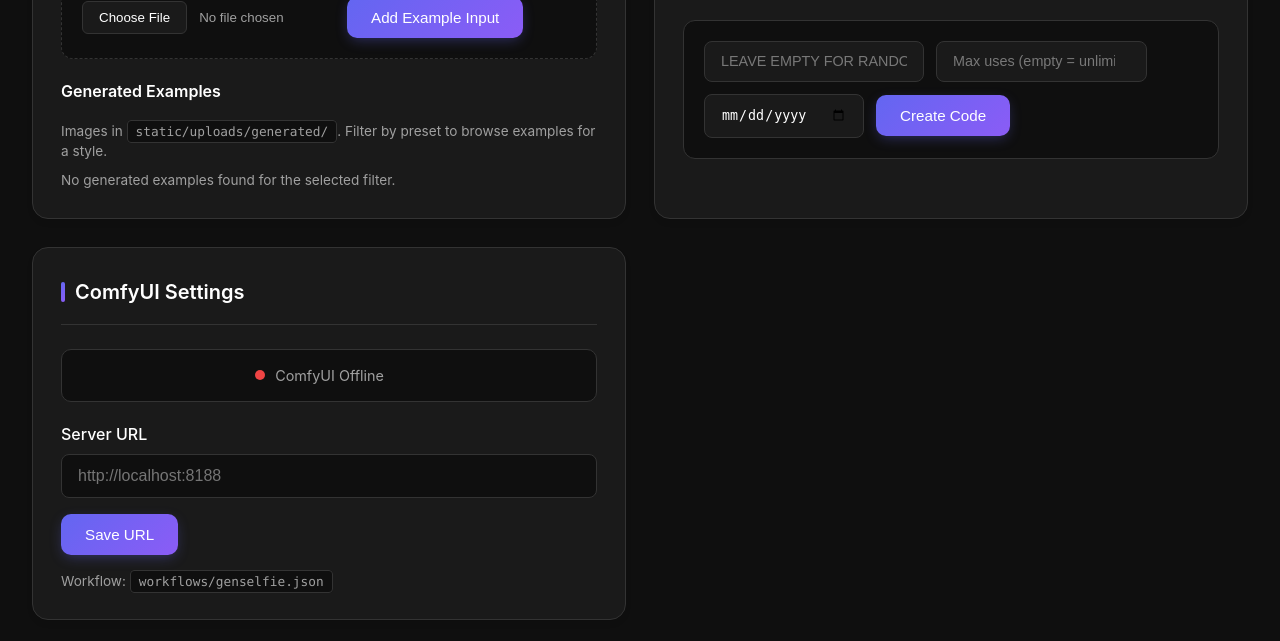
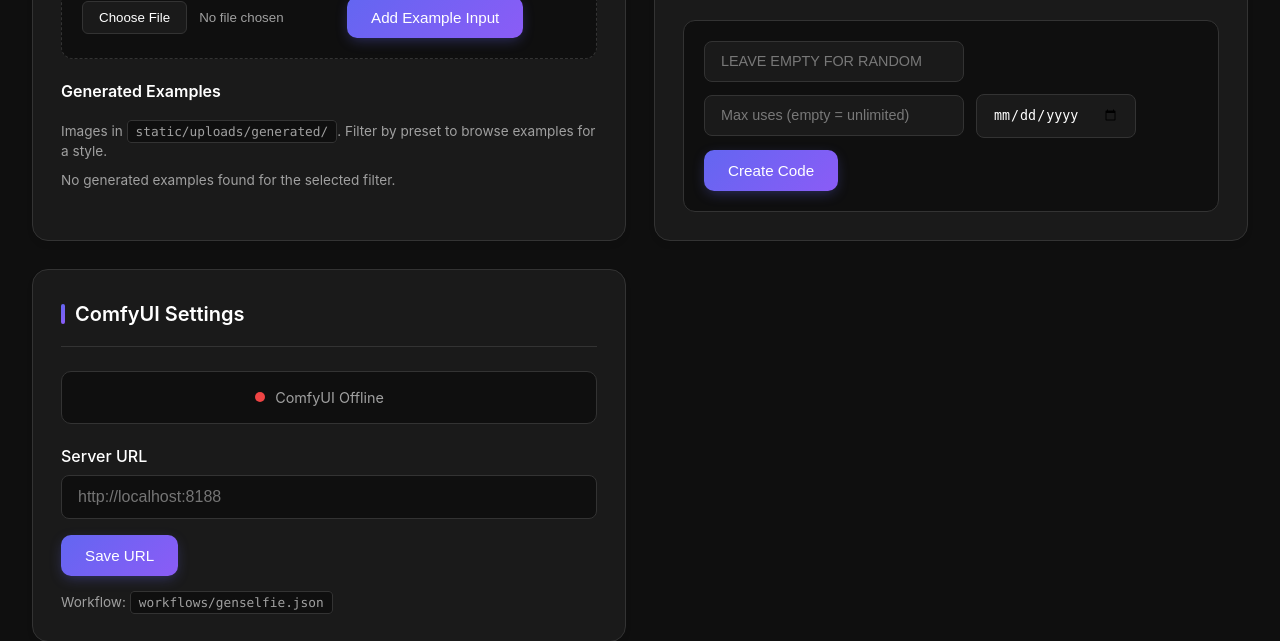
Before and after one commit to ValyrianTech/genselfie, a FastAPI app: template templates/admin.html in a window 1280 px wide. Shown: the part 1907-2548 px from the top of the page. Run offline with FastAPI, Linux system fonts and the light colour scheme; the template is opened without the code that fills it, so the values that code supplies are empty.

Commit message:
Increase promo code input widths for full placeholder visibility

```diff
--- a/static/css/style.css
+++ b/static/css/style.css
@@ -904,11 +904,11 @@ body {
 }
 
 .inline-form input[type="text"] {
-    min-width: 220px;
+    min-width: 260px;
 }
 
 .inline-form input[type="number"] {
-    min-width: 200px;
+    min-width: 260px;
 }
 
 .inline-form input[type="date"] {
```
